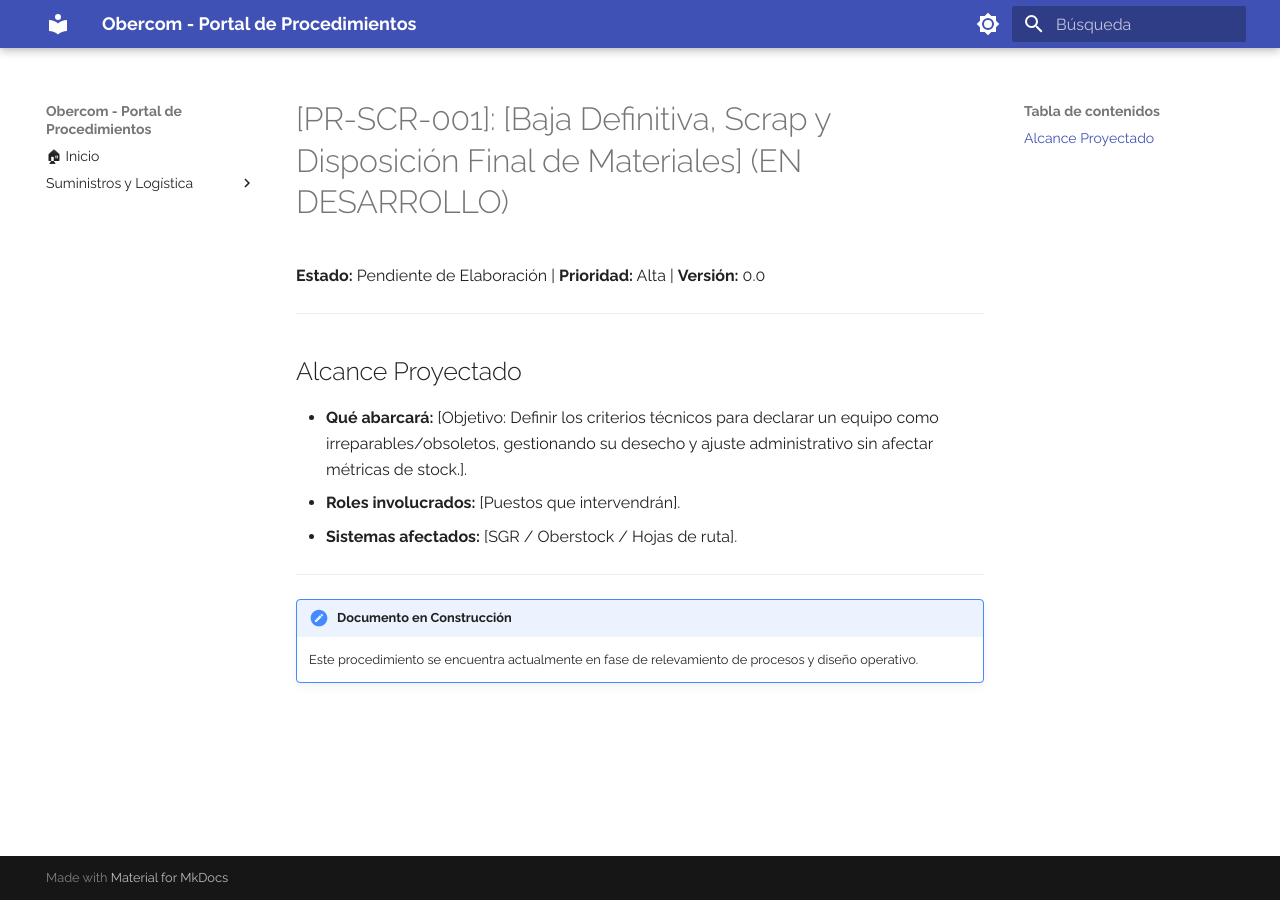
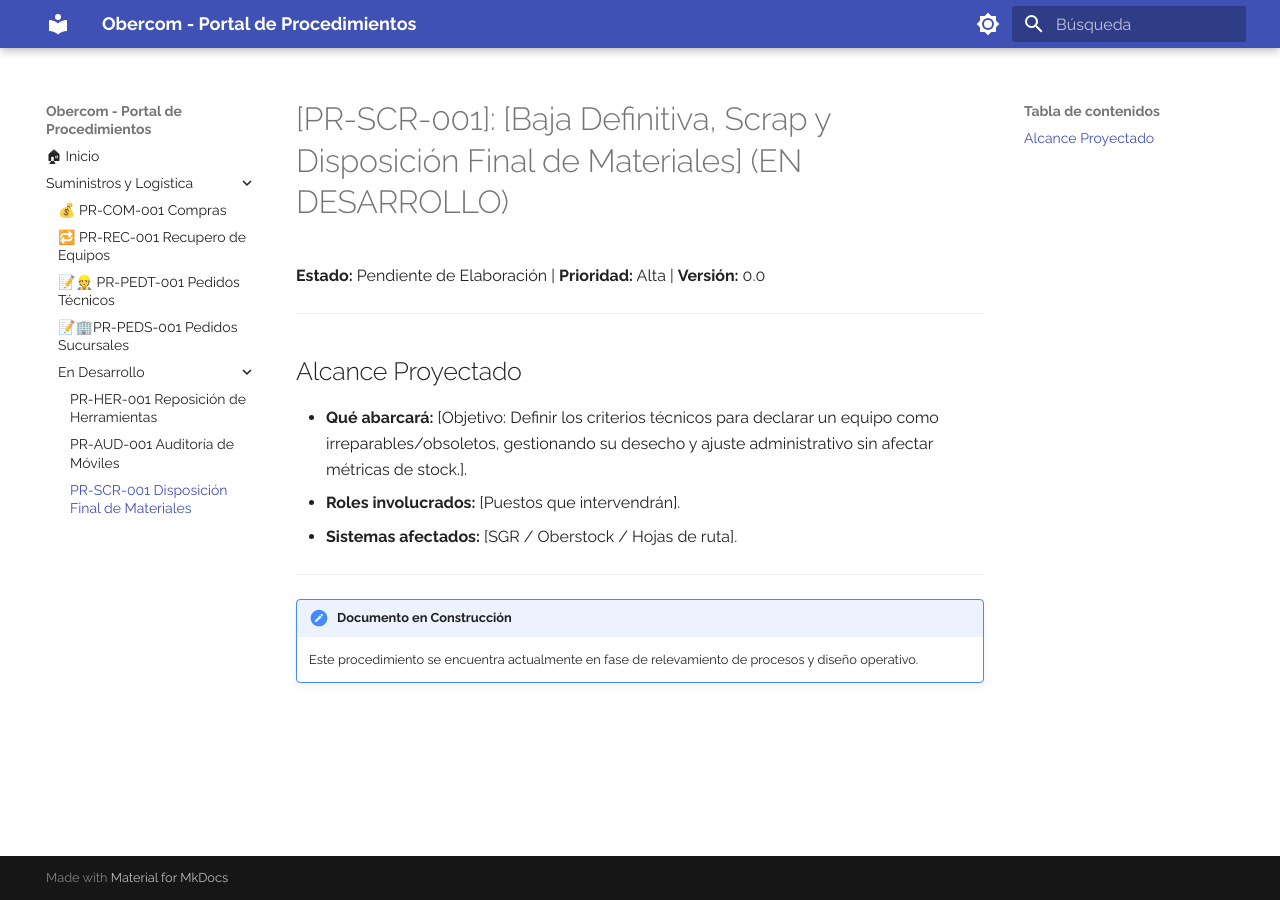
Before and after one commit to elingenierok/procedimientos-isp, an MkDocs documentation site: the page built from docs/suministros-logistica/PR-SCR-001.md, in a window 1280 px wide. Built offline with MkDocs 1.6.1 and Material for MkDocs 9.7.7, drawn with Linux system fonts in a browser that asks for light colours.

Commit message:
Add ongoing projects to mkdocs.yml
Added new sections for ongoing projects in mkdocs.yml.

```diff
--- a/mkdocs.yml
+++ b/mkdocs.yml
@@ -46,3 +46,7 @@ nav:
       - 🔁 PR-REC-001 Recupero de Equipos: suministros-logistica/PR-REC-001.md
       - 📝👷 PR-PEDT-001 Pedidos Técnicos: suministros-logistica/PR-PEDT-001.md
       - 📝🏢PR-PEDS-001 Pedidos Sucursales: suministros-logistica/PR-PEDS-001.md
+      - En Desarrollo:
+          - PR-HER-001 Reposición de Herramientas: suministros-logistica/PR-HER-001.md
+          - PR-AUD-001 Auditoría de Móviles: suministros-logistica/PR-AUD-001.md
+          - PR-SCR-001 Disposición Final de Materiales: suministros-logistica/PR-SCR-001.md
```
